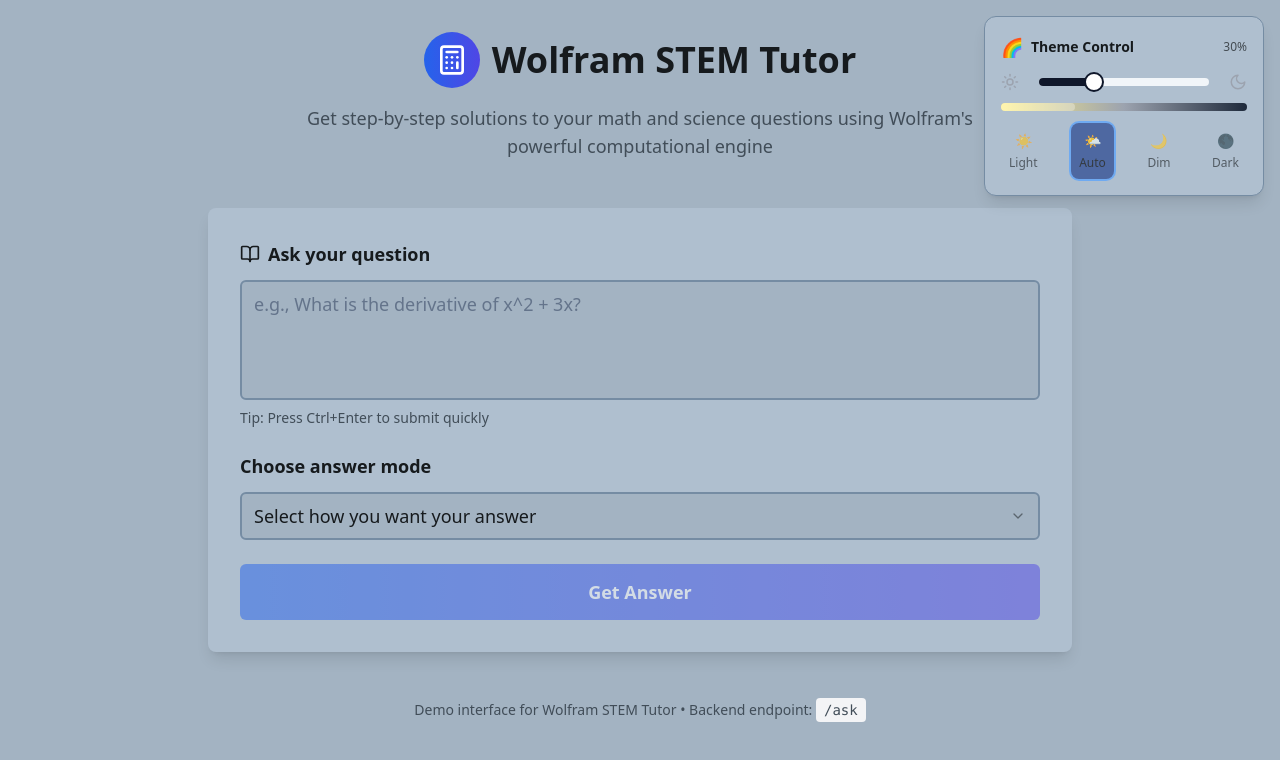
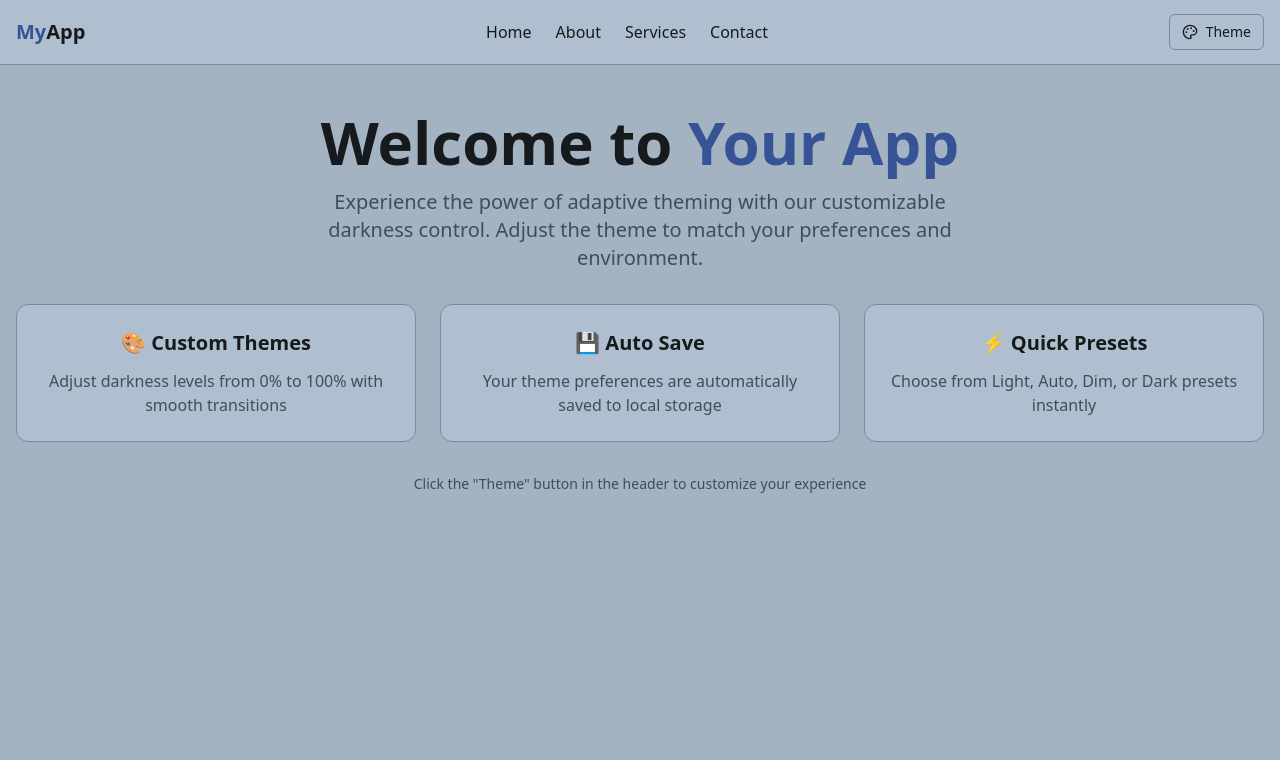
Before and after one commit to karthiek390/stem-tutor-query-solve, a React (Vite) app: page / in a window 1280 px wide. Shown: the top 760 px of the page. Built offline with nearby package versions, Linux system fonts and the light colour scheme.

Commit message:
feat: Add theme control header and toggle
Integrate the theme control bar into a header with a button to toggle its visibility.

```diff
--- /dev/null
+++ b/src/components/Header.tsx
@@ -0,0 +1,113 @@
+
+import React, { useState } from 'react';
+import { Button } from '@/components/ui/button';
+import { Palette } from 'lucide-react';
+import ThemeControlBar from './ThemeControlBar';
+
+const Header: React.FC = () => {
+  const [isThemeControlOpen, setIsThemeControlOpen] = useState(false);
+
+  const toggleThemeControl = () => {
+    setIsThemeControlOpen(!isThemeControlOpen);
+  };
+
+  return (
+    <>
+      <header
+        className="fixed top-0 left-0 right-0 z-40 border-b"
+        style={{
+          backgroundColor: 'var(--theme-card-bg)',
+          borderColor: 'var(--theme-border)',
+          color: 'var(--theme-text)'
+        }}
+      >
+        <div className="container mx-auto px-4 h-16 flex items-center justify-between">
+          {/* Logo/Brand */}
+          <div className="flex items-center gap-2">
+            <div className="text-xl font-bold">
+              <span style={{ color: 'var(--theme-accent)' }}>My</span>
+              <span>App</span>
+            </div>
+          </div>
+
+          {/* Navigation */}
+          <nav className="hidden md:flex items-center gap-6">
+            <a
+              href="#"
+              className="hover:opacity-80 transition-opacity"
+              style={{ color: 'var(--theme-text)' }}
+            >
+              Home
+            </a>
+            <a
+              href="#"
+              className="hover:opacity-80 transition-opacity"
+              style={{ color: 'var(--theme-text)' }}
+            >
+              About
+            </a>
+            <a
+              href="#"
+              className="hover:opacity-80 transition-opacity"
+              style={{ color: 'var(--theme-text)' }}
+            >
+              Services
+            </a>
+            <a
+              href="#"
+              className="hover:opacity-80 transition-opacity"
+              style={{ color: 'var(--theme-text)' }}
+            >
+              Contact
+            </a>
+          </nav>
+
+          {/* Theme Control Button */}
+          <div className="flex items-center gap-4">
+            <Button
+              variant="outline"
+              size="sm"
+              onClick={toggleThemeControl}
+              className="flex items-center gap-2 relative"
+              style={{
+                borderColor: 'var(--theme-border)',
+                backgroundColor: isThemeControlOpen ? 'var(--theme-accent)' : 'transparent',
+                color: isThemeControlOpen ? 'white' : 'var(--theme-text)'
+              }}
+            >
+              <Palette size={16} />
+              <span className="hidden sm:inline">Theme</span>
+            </Button>
+          </div>
+        </div>
+      </header>
+
+      {/* Theme Control Bar - Conditionally Rendered */}
+      {isThemeControlOpen && (
+        <>
+          {/* Backdrop */}
+          <div
+            className="fixed inset-0 z-40 bg-black/20 backdrop-blur-sm"
+            onClick={() => setIsThemeControlOpen(false)}
+          />
+
+          {/* Modified Theme Control Bar */}
+          <div className="fixed top-20 right-4 z-50">
+            <div
+              className="bg-white/80 backdrop-blur-md border border-gray-200 rounded-xl p-4 shadow-lg min-w-[280px]"
+              style={{
+                backgroundColor: 'var(--theme-card-bg)',
+                borderColor: 'var(--theme-border)',
+                color: 'var(--theme-text)'
+              }}
+            >
+              <ThemeControlBar />
+            </div>
+          </div>
+        </>
+      )}
+    </>
+  );
+};
+
+export default Header;
--- a/src/components/ThemeControlBar.tsx
+++ b/src/components/ThemeControlBar.tsx
@@ -36,15 +36,7 @@ const ThemeControlBar: React.FC = () => {
   };
 
   return (
-    <div className="fixed top-4 right-4 z-50">
-      <div
-        className="bg-white/80 backdrop-blur-md border border-gray-200 rounded-xl p-4 shadow-lg min-w-[280px]"
-        style={{
-          backgroundColor: 'var(--theme-card-bg)',
-          borderColor: 'var(--theme-border)',
-          color: 'var(--theme-text)'
-        }}
-      >
+    <div className="w-full">
       {/* Header */}
       <div className="flex items-center gap-2 mb-3">
         <div className="text-lg">🌈</div>
@@ -130,7 +122,6 @@ const ThemeControlBar: React.FC = () => {
         </div>
       </div>
     </div>
-    </div>
   );
 };
 
--- a/src/pages/Index.tsx
+++ b/src/pages/Index.tsx
@@ -1,8 +1,84 @@
 
-import StemTutor from '@/components/StemTutor';
+import Header from "@/components/Header";
 
 const Index = () => {
-  return <StemTutor />;
+  return (
+    <div
+      className="min-h-screen transition-colors duration-300"
+      style={{
+        backgroundColor: 'var(--theme-bg)',
+        color: 'var(--theme-text)'
+      }}
+    >
+      <Header />
+
+      {/* Main Content with top padding for fixed header */}
+      <main className="pt-16">
+        <div className="container mx-auto px-4 py-12">
+          <div className="text-center space-y-8">
+            {/* Hero Section */}
+            <div className="space-y-4">
+              <h1 className="text-4xl md:text-6xl font-bold">
+                Welcome to{" "}
+                <span style={{ color: 'var(--theme-accent)' }}>
+                  Your App
+                </span>
+              </h1>
+              <p
+                className="text-lg md:text-xl max-w-2xl mx-auto"
+                style={{ color: 'var(--theme-text-muted)' }}
+              >
+                Experience the power of adaptive theming with our customizable darkness control.
+                Adjust the theme to match your preferences and environment.
+              </p>
+            </div>
+
+            {/* Feature Cards */}
+            <div className="grid grid-cols-1 md:grid-cols-3 gap-6 mt-12">
+              {[
+                {
+                  title: "🎨 Custom Themes",
+                  description: "Adjust darkness levels from 0% to 100% with smooth transitions"
+                },
+                {
+                  title: "💾 Auto Save",
+                  description: "Your theme preferences are automatically saved to local storage"
+                },
+                {
+                  title: "⚡ Quick Presets",
+                  description: "Choose from Light, Auto, Dim, or Dark presets instantly"
+                }
+              ].map((feature, index) => (
+                <div
+                  key={index}
+                  className="p-6 rounded-xl border transition-all duration-200 hover:scale-105"
+                  style={{
+                    backgroundColor: 'var(--theme-card-bg)',
+                    borderColor: 'var(--theme-border)'
+                  }}
+                >
+                  <h3 className="text-xl font-semibold mb-3">{feature.title}</h3>
+                  <p style={{ color: 'var(--theme-text-muted)' }}>
+                    {feature.description}
+                  </p>
+                </div>
+              ))}
+            </div>
+
+            {/* Call to Action */}
+            <div className="mt-12">
+              <p
+                className="text-sm"
+                style={{ color: 'var(--theme-text-muted)' }}
+              >
+                Click the "Theme" button in the header to customize your experience
+              </p>
+            </div>
+          </div>
+        </div>
+      </main>
+    </div>
+  );
 };
 
 export default Index;
```
Lines whose indentation alone changed are shown as unchanged.
